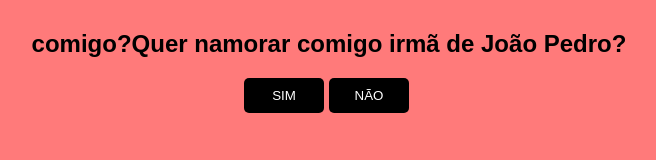
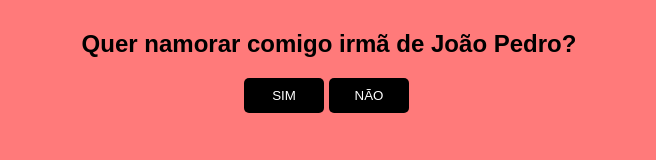
Before and after one commit to Yohendev/Namora-comigo-, a plain HTML site: page index.html in a window 1280 px wide. Shown: the whole page, without its empty margins (321-977 px from the left). Drawn offline with Linux system fonts and the light colour scheme.

Commit message:
Update index.html

```diff
--- a/index.html
+++ b/index.html
@@ -13,7 +13,7 @@ Tutorial: https://www.youtube.com/watch?v=zxxB9SFh9p4
 
 <body>
     <div id="conteudo">
-        <h2>comigo?Quer namorar comigo irmã de João Pedro?</h2>
+        <h2>Quer namorar comigo irmã de João Pedro?</h2>
         <div style="margin: auto;width: 170px;">
             <button style="position: fixed;display: block;" class="btn" onclick="sim()">SIM</button>
             <button class="btn" onclick="desvia(this)" onmouseover="desvia(this)" style="position: absolute;">NÃO</button>
```
